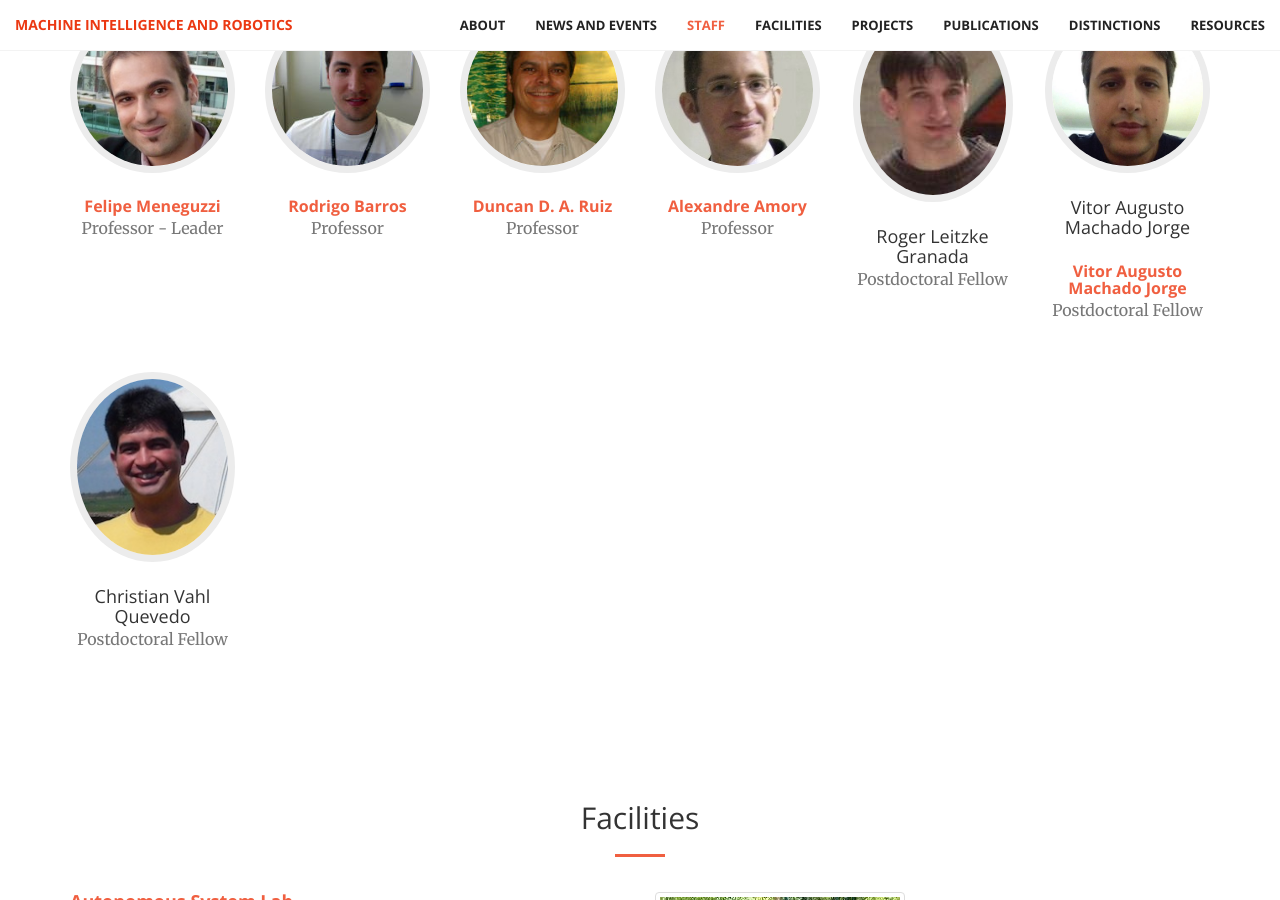
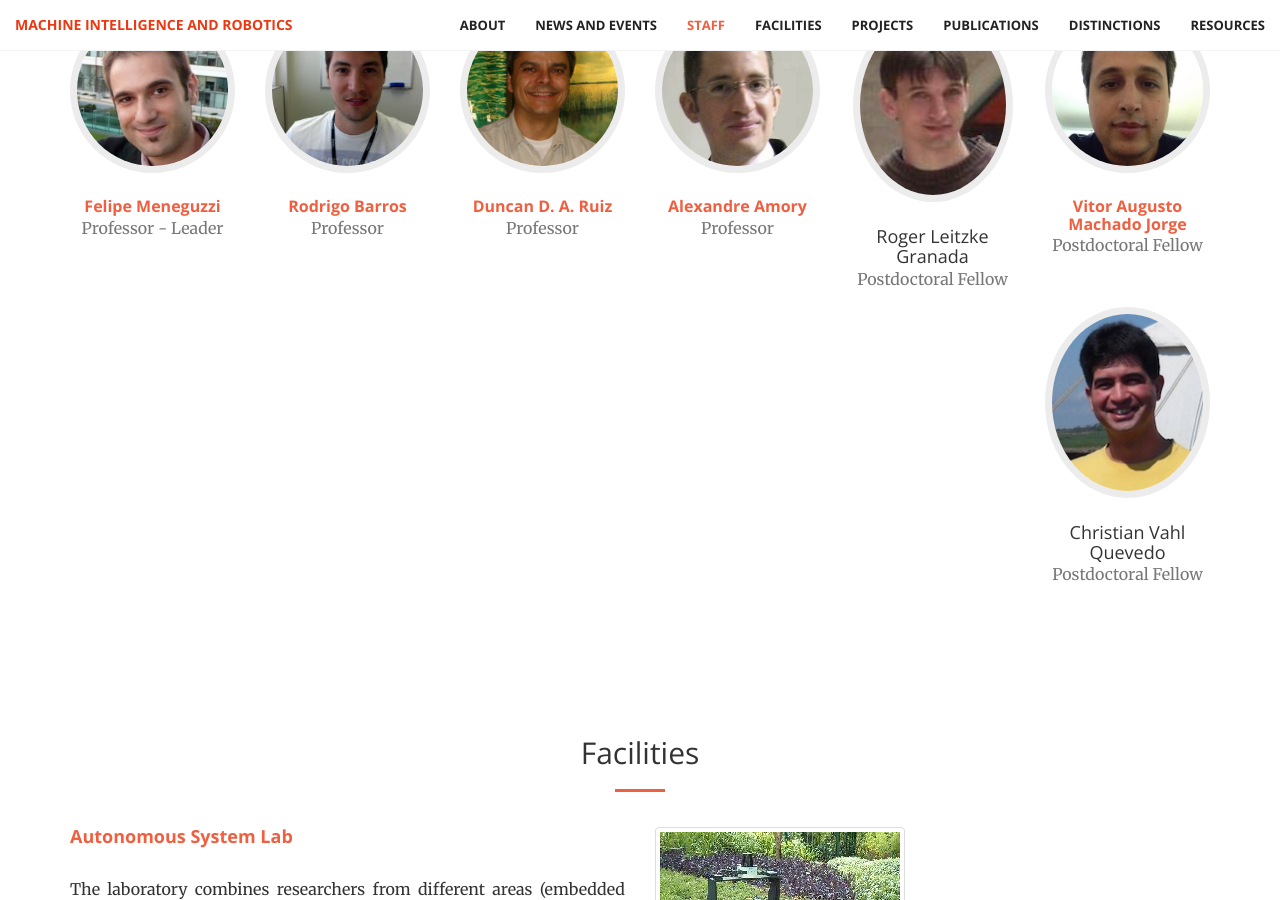
Before and after one commit to mir-pucrs/mir-pucrs, a Jekyll site: the page built from index.html, in a window 1280 px wide and 900 px high, scrolled down 2961 px. Built offline with Jekyll 4.4.1, drawn with Linux system fonts in a browser that asks for light colours; nearby versions of some CDN libraries.

Commit message:
added Vitor's lattes-removing name without link

```diff
--- a/_includes/staff.html
+++ b/_includes/staff.html
@@ -68,7 +68,6 @@
                 <div class="col-sm-2">
                     <div class="team-member">
                         <img src="img/team/vitor.jpg" class="img-responsive img-circle" alt="">
-                        <h4>Vitor Augusto Machado Jorge</h4>
                         <h4 class="teste"><a href="http://lattes.cnpq.br/3206235048453355">Vitor Augusto Machado Jorge</a></h4>
                         <p class="text-muted">Postdoctoral Fellow</p>
                     </div>
```
